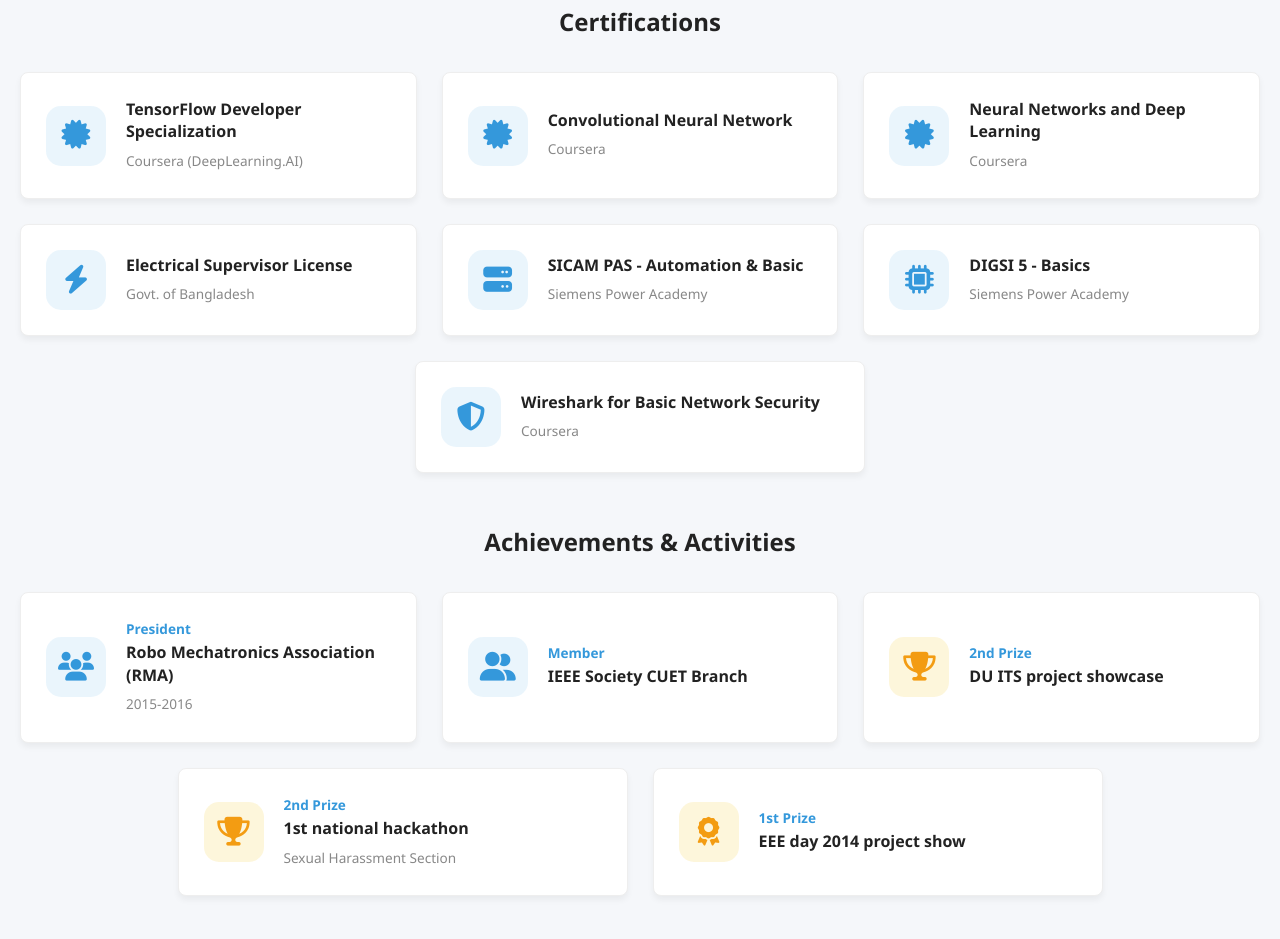
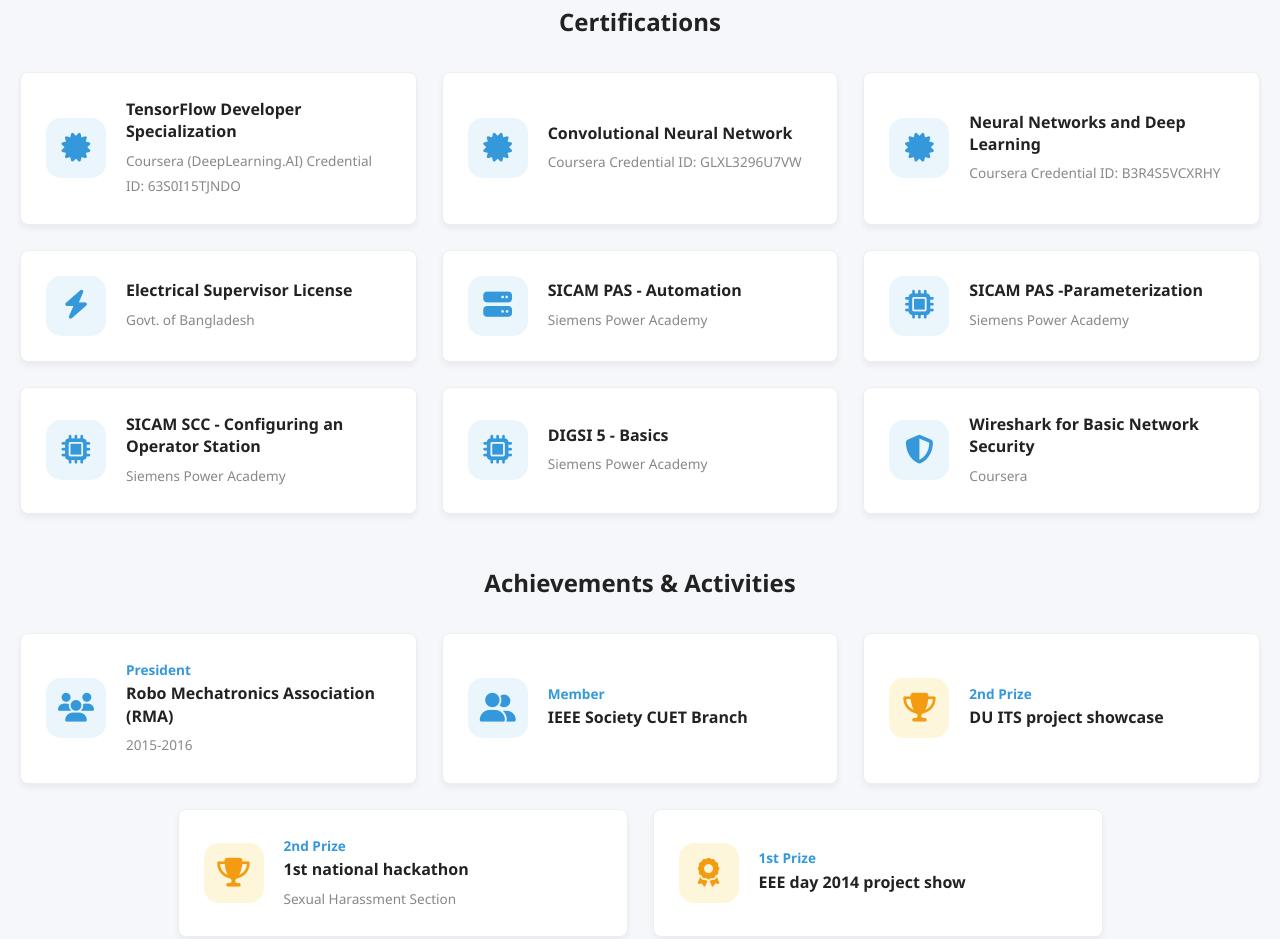
Before and after one commit to PradiptaSaha999/pradiptasaha999.github.io, a plain HTML site: page index.html in a window 1280 px wide. Shown: the part 5535-6474 px from the top of the page. Drawn offline with Linux system fonts and the light colour scheme; a web font is replaced by a local one.

Commit message:
Updated Certifications

```diff
--- a/index.html
+++ b/index.html
@@ -377,7 +377,7 @@
                     <div class="card-icon"><i class="fas fa-certificate"></i></div>
                     <div class="card-info">
                         <h4>TensorFlow Developer Specialization</h4>
-                        <span>Coursera (DeepLearning.AI)</span>
+                        <span>Coursera (DeepLearning.AI) Credential ID: 63S0I15TJNDO</span>
                     </div>
                 </div>
                 <!-- Cert 2 -->
@@ -385,7 +385,7 @@
                     <div class="card-icon"><i class="fas fa-certificate"></i></div>
                     <div class="card-info">
                         <h4>Convolutional Neural Network</h4>
-                        <span>Coursera</span>
+                        <span>Coursera Credential ID: GLXL3296U7VW</span>
                     </div>
                 </div>
                 <!-- Cert 3 -->
@@ -393,7 +393,7 @@
                     <div class="card-icon"><i class="fas fa-certificate"></i></div>
                     <div class="card-info">
                         <h4>Neural Networks and Deep Learning</h4>
-                        <span>Coursera</span>
+                        <span>Coursera Credential ID: B3R4S5VCXRHY</span>
                     </div>
                 </div>
                 <!-- Cert 4 -->
@@ -408,7 +408,7 @@
                 <div class="info-card">
                     <div class="card-icon"><i class="fas fa-server"></i></div>
                     <div class="card-info">
-                        <h4>SICAM PAS - Automation & Basic</h4>
+                        <h4>SICAM PAS - Automation</h4>
                         <span>Siemens Power Academy</span>
                     </div>
                 </div>
@@ -416,11 +416,27 @@
                 <div class="info-card">
                     <div class="card-icon"><i class="fas fa-microchip"></i></div>
                     <div class="card-info">
+                        <h4>SICAM PAS -Parameterization</h4>
+                        <span>Siemens Power Academy</span>
+                    </div>
+                </div>
+                <!-- Cert 7 -->
+                <div class="info-card">
+                    <div class="card-icon"><i class="fas fa-microchip"></i></div>
+                    <div class="card-info">
+                        <h4>SICAM SCC - Configuring an Operator Station</h4>
+                        <span>Siemens Power Academy</span>
+                    </div>
+                </div>
+                <!-- Cert 8 -->
+                <div class="info-card">
+                    <div class="card-icon"><i class="fas fa-microchip"></i></div>
+                    <div class="card-info">
                         <h4>DIGSI 5 - Basics</h4>
                         <span>Siemens Power Academy</span>
                     </div>
                 </div>
-                <!-- Cert 7 -->
+                <!-- Cert 9 -->
                 <div class="info-card">
                     <div class="card-icon"><i class="fas fa-shield-alt"></i></div>
                     <div class="card-info">
```
